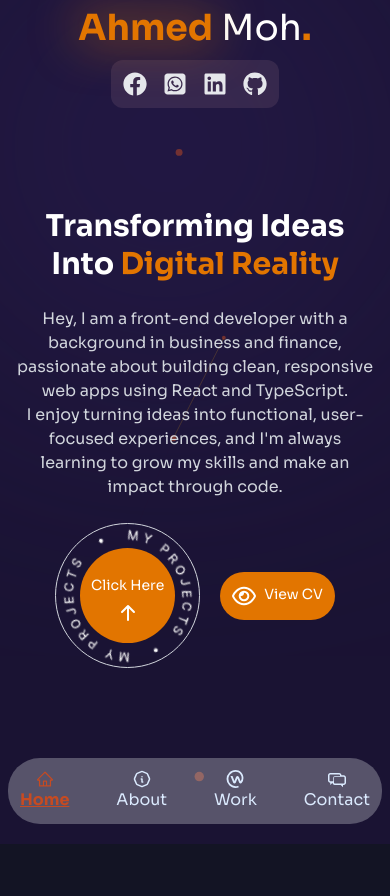
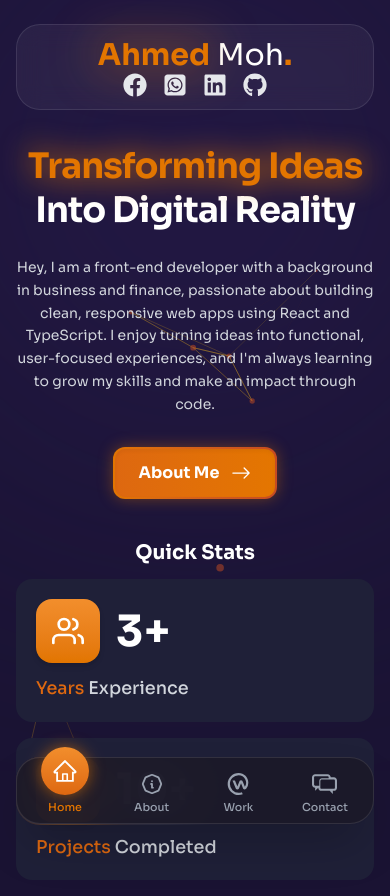
Before and after one commit to AhmedMohO/Ahmed-Portfolio, a Next.js app: page / in a window 390 px wide. Shown: the top 896 px of the page. Before the commit the page ends 844 px from the top, so only its background shows below. Built offline with nearby package versions, Linux system fonts and the light colour scheme.

Commit message:
update ParticlesContainer to enable fullscreen, adjust particle density, enhance Header and NavBar styles, and improve SlideTaps component layout

```diff
--- a/src/components/Curve/index.tsx
+++ b/src/components/Curve/index.tsx
@@ -55,7 +55,7 @@ export default function Curve({ children }: CurveProps) {
 	}, []);
 
 	return (
-		<section className="relative wrapper">
+		<section className="relative wrapper pb-28">
 			<div
 				className={`fixed inset-0 z-20 pointer-events-none transition-opacity duration-0 delay-100 ${
 					dimensions.width == null ? "opacity-100" : "opacity-0"
--- a/src/components/ParticalesContainer.tsx
+++ b/src/components/ParticalesContainer.tsx
@@ -18,7 +18,7 @@ const ParticalesContainer = () => {
 			className="w-full h-full absolute -z-10 translate-z-0"
 			id="tsparticles"
 			options={{
-				fullScreen: { enable: false },
+				fullScreen: { enable: true },
 				background: {
 					color: {
 						value: "",
@@ -55,7 +55,7 @@ const ParticalesContainer = () => {
 						density: {
 							enable: true,
 						},
-						value: 40,
+						value: 80,
 					},
 					opacity: {
 						value: 0.5,
--- a/src/components/UI/Header.tsx
+++ b/src/components/UI/Header.tsx
@@ -6,11 +6,13 @@ import { motion } from "framer-motion";
 
 function Header() {
 	return (
-		<header className="absolute top-0 left-0 right-0 z-10 flex gap-3 max-sm:flex-wrap justify-center sm:justify-between items-center wrapper text-4xl py-2">
+		<header className="absolute top-0 left-0 right-0 z-10 flex justify-center items-center wrapper py-4 pt-6">
 			<motion.div
-				initial={{ y: 20, opacity: 0 }}
+				initial={{ y: -20, opacity: 0 }}
 				animate={{ y: 0, opacity: 1 }}
-				transition={{ delay: 0.76, duration: 0.6 }}>
+				transition={{ delay: 0.76, duration: 0.6 }}
+				className="flex w-full flex-wrap max-[435px]:justify-center justify-between items-center bg-white/5 border border-white/10 backdrop-blur-md px-6 py-3 md:py-4 rounded-3xl">
+				<div className="text-3xl lg:text-4xl">
 					<Link href="/">
 						<strong className="text-[var(--main-color)] drop-shadow-[0_0_25px_var(--main-color)]">
 							Ahmed
@@ -18,12 +20,8 @@ function Header() {
 						Moh
 						<strong className="text-[var(--main-color)]">.</strong>
 					</Link>
-			</motion.div>
-			<motion.div
-				initial={{ y: 20, opacity: 0 }}
-				animate={{ y: 0, opacity: 1 }}
-				transition={{ delay: 0.76, duration: 0.6 }}
-				className="flex bg-red-200/10 p-3 rounded-xl items-center gap-4 text-gray-200">
+				</div>
+				<div className="flex items-center gap-4 text-gray-200">
 					<Magnetic>
 						<a
 							target="_blank"
@@ -56,6 +54,7 @@ function Header() {
 							<FaGithub size={24} />
 						</a>
 					</Magnetic>
+				</div>
 			</motion.div>
 		</header>
 	);
--- a/src/components/UI/NavBar.tsx
+++ b/src/components/UI/NavBar.tsx
@@ -106,39 +106,45 @@ function NavBar() {
 				</motion.div>
 			</motion.div>
 			<motion.div
-				initial={{ y: -30, opacity: 0 }}
+				initial={{ y: 30, opacity: 0 }}
 				animate={{ y: 0, opacity: 1 }}
 				transition={{ delay: 0.76, duration: 0.6 }}
-				className="fixed p-3 mx-2 flex justify-between items-center bottom-5 left-0 right-0 md:hidden bg-gray-200/30 text-blue-100 rounded-4xl z-20">
-				<Link className={`${pathname === "/" ? "active-m" : ""}`} href="/">
-					<div className="grid justify-items-center">
-						<AiOutlineHome className="text-lg lg:text-2xl" />
-						<span className=""> Home</span>
+				className="fixed pb-2 pt-3 px-6 mx-4 flex justify-between items-end bottom-5 left-0 right-0 md:hidden bg-[#1c1a29]/95 border border-white/10 backdrop-blur-xl text-gray-400 rounded-[24px] z-50 shadow-2xl">
+
+				<Link href="/" className="relative flex flex-col items-center w-12">
+					<div className={`transition-all duration-300 flex items-center justify-center ${pathname === "/" ? "w-12 h-12 rounded-full bg-gradient-to-t from-[#de6810] to-[#f28e2c] text-white shadow-[0_0_15px_rgba(226,117,0,0.6)] absolute -top-9 z-10" : "text-[22px] relative"}`}>
+						<AiOutlineHome className={pathname === "/" ? "text-[26px]" : ""} />
 					</div>
+					<span className={`text-[11px] font-medium transition-all duration-300 ${pathname === "/" ? "mt-4 text-[var(--main-color)]" : "mt-1"}`}>
+						Home
+					</span>
 				</Link>
-				<Link
-					className={`${pathname === "/about" ? "active-m" : ""}`}
-					href="/about">
-					<div className="grid justify-items-center">
-						<TbInfoOctagon className="text-lg lg:text-2xl" />
-						<span className=""> About</span>
+
+				<Link href="/about" className="relative flex flex-col items-center w-12">
+					<div className={`transition-all duration-300 flex items-center justify-center ${pathname === "/about" ? "w-12 h-12 rounded-full bg-gradient-to-t from-[#de6810] to-[#f28e2c] text-white shadow-[0_0_15px_rgba(226,117,0,0.6)] absolute -top-9 z-10" : "text-[22px] relative"}`}>
+						<TbInfoOctagon className={pathname === "/about" ? "text-[26px]" : ""} />
 					</div>
+					<span className={`text-[11px] font-medium transition-all duration-300 ${pathname === "/about" ? "mt-4 text-[var(--main-color)]" : "mt-1"}`}>
+						About
+					</span>
 				</Link>
-				<Link
-					className={`${pathname === "/work" ? "active-m" : ""}`}
-					href="/work">
-					<div className="grid justify-items-center">
-						<SiWorkplace className="text-lg lg:text-2xl" />
-						<span className=""> Work</span>
+
+				<Link href="/work" className="relative flex flex-col items-center w-12">
+					<div className={`transition-all duration-300 flex items-center justify-center ${pathname === "/work" ? "w-12 h-12 rounded-full bg-gradient-to-t from-[#de6810] to-[#f28e2c] text-white shadow-[0_0_15px_rgba(226,117,0,0.6)] absolute -top-9 z-10" : "text-[22px] relative"}`}>
+						<SiWorkplace className={pathname === "/work" ? "text-[22px]" : ""} />
 					</div>
+					<span className={`text-[11px] font-medium transition-all duration-300 ${pathname === "/work" ? "mt-4 text-[var(--main-color)]" : "mt-1"}`}>
+						Work
+					</span>
 				</Link>
-				<Link
-					className={`${pathname === "/contact" ? "active-m" : ""}`}
-					href="/contact">
-					<div className="grid justify-items-center">
-						<TiMessages className="text-lg lg:text-2xl" />
-						<span className=""> Contact</span>
+
+				<Link href="/contact" className="relative flex flex-col items-center w-12">
+					<div className={`transition-all duration-300 flex items-center justify-center ${pathname === "/contact" ? "w-12 h-12 rounded-full bg-gradient-to-t from-[#de6810] to-[#f28e2c] text-white shadow-[0_0_15px_rgba(226,117,0,0.6)] absolute -top-9 z-10" : "text-[25px] relative"}`}>
+						<TiMessages className={pathname === "/contact" ? "text-[28px]" : ""} />
 					</div>
+					<span className={`text-[11px] font-medium transition-all duration-300 ${pathname === "/contact" ? "mt-4 text-[var(--main-color)]" : "mt-1"}`}>
+						Contact
+					</span>
 				</Link>
 			</motion.div>
 		</nav>
--- a/src/components/UI/SlideTaps.tsx
+++ b/src/components/UI/SlideTaps.tsx
@@ -20,10 +20,12 @@ export default memo(function SlideTaps() {
 	const activeTabRef = useRef<{
 		left: number;
 		width: number;
-	}>({ left: 0, width: 0 });
+		top: number;
+		height: number;
+	}>({ left: 0, width: 0, top: 0, height: 0 });
 	const [activeTab, setActiveTab] = useState(0);
-	const [position, setPosition] = useState({ width: 0, left: 0 });
-	const [currentPosition, setCurrentPosition] = useState({ width: 0, left: 0 });
+	const [position, setPosition] = useState({ width: 0, left: 0, top: 0, height: 0 });
+	const [currentPosition, setCurrentPosition] = useState({ width: 0, left: 0, top: 0, height: 0 });
 
 	useEffect(() => {
 		prevLeftPositionRef.current = position.left;
@@ -57,12 +59,10 @@ export default memo(function SlideTaps() {
 			initial={{ x: 20, opacity: 0 }}
 			animate={{ x: 0, opacity: 1 }}
 			transition={{ delay: 0.76, duration: 0.6 }}
-			className="min-h-[320px] md:h-[320px] w-full flex flex-col items-center">
+			className="w-full flex flex-col items-start">
 			<ul
 				onMouseLeave={handleResetPosition}
-				className={
-					"flex items-center justify-center relative w-fit rounded-full"
-				}>
+				className="flex items-center relative w-full sm:w-auto mb-4 bg-white/5 rounded-xl overflow-hidden flex-wrap">
 				{aboutData.map((data, index) => (
 					<Tap
 						key={index}
@@ -75,11 +75,8 @@ export default memo(function SlideTaps() {
 				))}
 				<motion.div
 					animate={position}
-					className={`absolute z-0 h-10 w-36 bg-[var(--secondary-color)] ${
-						prevLeftPositionRef.current < position.left
-							? "-skew-x-12"
-							: "skew-x-12"
-					}  self-center transition-transform duration-400`}
+					transition={{ type: "spring", stiffness: 400, damping: 30 }}
+					className="absolute z-0 bg-[#e27500] rounded-lg shadow-[0_0_12px_rgba(226,117,0,0.5)]"
 				/>
 			</ul>
 			<motion.div
@@ -97,7 +94,7 @@ export default memo(function SlideTaps() {
 						},
 					},
 				}}
-				className="py-2 xl:py-6 max-md:pb-22 flex flex-col gap-y-3 xl:gap-y-4 items-center xl:items-start w-full">
+				className="flex flex-col gap-y-3 w-full">
 				<AnimatePresence mode="wait">
 					<motion.div
 						key={activeTab}
@@ -115,11 +112,12 @@ export default memo(function SlideTaps() {
 							},
 						}}
 						className="w-full">
+						<div className="flex flex-col gap-3 w-full h-full max-h-[350px] overflow-y-auto pr-2 custom-scrollbar">
 							{aboutData[activeTab].info.map((item, index) => (
 								<motion.div
 									key={index}
 									variants={{
-									hidden: { opacity: 0, y: -20 },
+										hidden: { opacity: 0, y: -10 },
 										visible: {
 											opacity: 1,
 											y: 0,
@@ -129,13 +127,19 @@ export default memo(function SlideTaps() {
 										duration: 0.3,
 										ease: "easeOut",
 									}}
-								className="flex flex-col flex-wrap justify-between md:flex-row gap-x-2 py-1 items-center w-full border-b text-white/60">
-								<div className="font-light mb-2 md:mb-0">{item.title}</div>
-								<div className="">{item.stage}</div>
+									className="flex flex-col md:flex-row justify-between items-center gap-y-2 py-4 px-6 md:px-5 w-full bg-[#18131e]/70 border border-white/5 group backdrop-blur-sm rounded-[12px] text-gray-300 shadow-lg hover:shadow-[0_0_12px_rgba(226,117,0,0.5)] hover:bg-[#e27500] transition-all duration-300">
+									<div className="font-medium text-white/90 text-center md:text-left max-md:text-[15px]">
+										{item.title}
+									</div>
+									<div className="text-sm text-gray-400 group-hover:text-white whitespace-nowrap">
+										{item.stage}
+									</div>
 									{item.icons && (
 										<div className="flex gap-x-4">
-										{item.icons.map((icon, index) => (
-											<div key={index} className="text-2xl text-white">
+											{item.icons.map((icon, idx) => (
+												<div
+													key={idx}
+													className="text-[26px] text-white/80 hover:text-[var(--main-color)] transition-colors">
 													{icon}
 												</div>
 											))}
@@ -143,6 +147,7 @@ export default memo(function SlideTaps() {
 									)}
 								</motion.div>
 							))}
+						</div>
 					</motion.div>
 				</AnimatePresence>
 			</motion.div>
--- a/src/pages/about/index.tsx
+++ b/src/pages/about/index.tsx
@@ -1,9 +1,18 @@
 import Curve from "@/components/Curve";
-import Button from "@/components/UI/Button";
 import SlideTaps from "@/components/UI/SlideTaps";
 import Head from "next/head";
-import { FaRegEye } from "react-icons/fa6";
+import Image from "next/image";
+import Link from "next/link";
+import { BsArrowRight } from "react-icons/bs";
 import { motion } from "framer-motion";
+import dynamic from "next/dynamic";
+
+const ParticalesContainer = dynamic(
+	() => import("@/components/ParticalesContainer"),
+	{
+		ssr: false,
+	},
+);
 
 export default function About() {
 	return (
@@ -15,34 +24,68 @@ export default function About() {
 				<meta itemProp="name" content="About" />
 			</Head>
 			<Curve>
-				<main className="min-h-[calc(100vh-120px)] flex max-lg:flex-col gap-4 items-center">
+				<main className="min-h-[calc(100vh-120px)] flex flex-col lg:flex-row gap-10 lg:gap-16 items-center lg:items-start relative mt-16 md:mt-20 max-md:pb-28 max-w-7xl mx-auto px-4 md:px-0">
+					<ParticalesContainer />
+					{/* Left Side: Avatar */}
 					<motion.div
 						initial={{ x: -20, opacity: 0 }}
 						animate={{ x: 0, opacity: 1 }}
 						transition={{ delay: 0.76, duration: 0.6 }}
-						className="flex flex-col gap-6 lg:max-w-1/2">
-						<h1 className="text-3xl sm:text-4xl xl:text-5xl font-bold leading-tight md:leading-[1.3] max-lg:text-center">
-							About Me – The
-							<span className="text-[var(--main-color)]"> Journey</span> So Far
-						</h1>{" "}
-						<p className="max-lg:text-center text-gray-300">
-							I’m a front-end developer with 3 years of experience With a
-							background in business and finance, who loves turning ideas into
-							sleek web apps. I bring strategy and creativity to every project.
-							From building e-commerce sites with React and TypeScript to
-							constantly learning what’s next, I’m all about crafting digital
-							experiences that stand out and deliver real value.
-						</p>
-						<Button
-							a
+						className="relative w-full lg:w-[45%] flex justify-center items-center mt-6 lg:mt-0 z-10">
+						<div className="relative w-[300px] h-[300px] md:w-[420px] md:h-[420px]">
+							<Image
+								src="/My_Icon.jpg"
+								alt="Ahmed Moh."
+								fill
+								className="object-contain drop-shadow-[0_0_35px_rgba(226,117,0,0.15)] mix-blend-screen mix-blend-lighten z-10 rounded-full"
+								priority
+							/>
+						</div>
+
+						{/* View CV Ring Button */}
+						<Link
+							href="https://drive.google.com/file/d/1ZAZqy3NFHBXhEcP896ZqfzxdZybyEKcb/view?usp=sharing"
 							target="_blank"
-							classNamePropsTwo="!w-fit max-lg:mx-auto"
-							link="https://drive.google.com/file/d/1ZAZqy3NFHBXhEcP896ZqfzxdZybyEKcb/view?usp=sharing">
-							<FaRegEye className="text-2xl mr-2" />
-							View CV
-						</Button>
+							className="absolute -bottom-8 md:-bottom-15 flex flex-col justify-center items-center text-[15px] font-bold w-[115px] h-[115px] rounded-full border-[1.5px] border-[#d97c55]/80 bg-[#1c1314]/70 backdrop-blur-md hover:bg-[#d97c55]/20 hover:scale-105 transition-all duration-300 group z-20 text-gray-100 shadow-[0_4px_30px_rgba(0,0,0,0.1)]">
+							<span className="leading-tight">View</span>
+							<span className="leading-tight">CV</span>
+							<BsArrowRight className="text-2xl mt-1 group-hover:translate-x-1 text-white transition-transform duration-300" />
+						</Link>
 					</motion.div>
-					<SlideTaps />
+
+					{/* Right Side: Text & Tabs */}
+					<motion.div
+						initial={{ x: 20, opacity: 0 }}
+						animate={{ x: 0, opacity: 1 }}
+						transition={{ delay: 0.8, duration: 0.6 }}
+						className="flex flex-col gap-6 w-full lg:w-[55%] z-10">
+						<h1 className="text-3xl sm:text-4xl xl:text-5xl font-bold leading-tight max-lg:text-center text-white tracking-tight">
+							About Me – The{" "}
+							<span className="text-[#e27500] drop-shadow-[0_0_10px_rgba(226,117,0,0.4)]">
+								Journey
+							</span>
+							<br />
+							So Far
+						</h1>
+						<div className="text-gray-300 text-sm md:text-[15px] leading-relaxed flex flex-col gap-5 max-lg:text-center md:max-w-[90%]">
+							<p>
+								From analyzing financial models to crafting immersive digital
+								experiences, my journey to front-end development has been driven
+								by a passion for problem-solving and creativity.
+							</p>
+							<p>
+								With a background in business and finance, I bring a strategic
+								approach to building clean, responsive web applications. I
+								leverage React, TypeScript, and modern frameworks to turn
+								complex ideas into user-focused solutions.
+							</p>
+						</div>
+
+						{/* Render Tabs */}
+						<div className="w-full mt-4 md:max-w-[95%]">
+							<SlideTaps />
+						</div>
+					</motion.div>
 				</main>
 			</Curve>
 		</>
--- a/src/pages/index.tsx
+++ b/src/pages/index.tsx
@@ -2,17 +2,17 @@ import Head from "next/head";
 import Curve from "@/components/Curve";
 import Link from "next/link";
 import Image from "next/image";
-import { HiArrowUp } from "react-icons/hi";
-import { FaRegEye } from "react-icons/fa6";
 import Button from "@/components/UI/Button";
 import { motion } from "framer-motion";
 import dynamic from "next/dynamic";
+import { BsArrowRight } from "react-icons/bs";
+import { FaUser, FaFolder } from "react-icons/fa";
 
 const ParticalesContainer = dynamic(
 	() => import("@/components/ParticalesContainer"),
 	{
 		ssr: false,
-	}
+	},
 );
 
 const projects = [
@@ -43,59 +43,17 @@ export default function Home() {
 				<meta itemProp="name" content="Home" />
 			</Head>
 			<Curve>
-				<main className="min-h-[calc(100vh-120px)] flex max-lg:flex-col gap-4 justify-center items-center">
+				<main className="min-h-[calc(100vh-120px)] flex flex-col md:flex-row gap-10 lg:gap-20 justify-center items-center relative">
 					<ParticalesContainer />
+
+					{/* Left Side: Gallery and Quick Stats */}
+					<div className="order-2 md:order-1 w-full md:w-[45%] flex flex-col justify-between h-full relative z-10 gap-8">
 						<motion.div
 							initial={{ x: -20, opacity: 0 }}
 							animate={{ x: 0, opacity: 1 }}
 							transition={{ delay: 0.76, duration: 0.6 }}
-						className="flex flex-col gap-6 lg:max-w-1/2 ">
-						<h1 className="text-3xl sm:text-4xl xl:text-5xl font-bold leading-tight md:leading-[1.3] max-lg:text-center">
-							Transforming Ideas Into
-							<span className="text-[var(--main-color)]"> Digital Reality</span>
-						</h1>
-						<p className="max-lg:text-center text-gray-300">
-							Hey, I am a front-end developer with a background in business and
-							finance, passionate about building clean, responsive web apps
-							using React and TypeScript. <br /> I enjoy turning ideas into
-							functional, user-focused experiences, and I&apos;m always learning
-							to grow my skills and make an impact through code.
-						</p>
-						<div className="mx-auto lg:ms-0 max-sm:pb-22">
-							<div className="flex items-center gap-5">
-								<Link
-									href="/work"
-									className="relative w-[145px] h-[145px] p-2 flex justify-center items-center bg-cover bg-center bg-no-repeat group border border-gray-300 rounded-full">
-									<Image
-										src={"/rounded-text.png"}
-										width={127}
-										height={133}
-										alt="My projects"
-										priority
-										className="slow-spin w-full h-full"
-									/>
-									<div className="absolute text-sm flex flex-col items-center justify-center bg-[var(--main-color)] w-2/3 h-2/3 rounded-full group-hover:bg-[var(--secondary-color)] transition-all duration-300">
-										Click Here
-										<HiArrowUp className="text-xl translate-y-2 group-hover:translate-y-0 transition-all duration-300" />
-									</div>
-								</Link>
-								<Button
-									a
-									target="_blank"
-									classNameProps="max-sm:text-sm"
-									link="https://drive.google.com/file/d/1ZAZqy3NFHBXhEcP896ZqfzxdZybyEKcb/view?usp=sharing">
-									<FaRegEye className="text-2xl mr-2" />
-									View CV
-								</Button>
-							</div>
-						</div>
-					</motion.div>
-					<motion.div
-						initial={{ x: 20, opacity: 0 }}
-						animate={{ x: 0, opacity: 1 }}
-						transition={{ delay: 0.76, duration: 0.6 }}
-						className="bg-red-200/10 rounded-2xl w-full md:min-w-lg p-4 hidden md:block">
-						<h1 className="text-center text-[var(--main-color)] mb-2 text-3xl font-bold">
+							className="bg-white/5 backdrop-blur-md border border-white/5 rounded-3xl w-full p-5 hidden md:block">
+							<h1 className="text-center text-white mb-4 text-xl font-medium tracking-wide">
 								Professional & Friendly
 							</h1>
 							<div className="grid grid-cols-2 gap-4">
@@ -103,15 +61,107 @@ export default function Home() {
 									<Image
 										key={project.name}
 										src={`${project.link}`}
-									width={640}
-									height={360}
+										width={320}
+										height={180}
 										priority
 										alt={`${project.name}`}
-									className="rounded-xl w-full h-full object-cover"
+										className="rounded-xl w-full h-full object-cover shadow-lg border border-white/10 opacity-80 hover:opacity-100 transition-opacity duration-300"
 									/>
 								))}
 							</div>
 						</motion.div>
+
+						<motion.div
+							initial={{ y: 20, opacity: 0 }}
+							animate={{ y: 0, opacity: 1 }}
+							transition={{ delay: 0.8, duration: 0.6 }}
+							className="relative w-full">
+							<h3 className="text-xl font-bold mb-3 text-white max-md:text-center">
+								Quick Stats
+							</h3>
+							<div className="flex gap-4 max-sm:flex-col">
+								{/* Quick Stat 1 */}
+								<div className="bg-[#1f2038] rounded-[1rem] p-5 flex-1 flex flex-col gap-3">
+									<div className="flex items-center gap-4">
+										<div className="bg-[var(--main-color)] bg-gradient-to-b from-[#f28e2c] to-[var(--main-color)] p-3 rounded-2xl w-16 h-16 flex items-center justify-center text-white shadow-md">
+											<svg stroke="currentColor" fill="none" strokeWidth="2" viewBox="0 0 24 24" strokeLinecap="round" strokeLinejoin="round" height="32" width="32" xmlns="http://www.w3.org/2000/svg"><path d="M17 21v-2a4 4 0 0 0-4-4H5a4 4 0 0 0-4 4v2"></path><circle cx="9" cy="7" r="4"></circle><path d="M23 21v-2a4 4 0 0 0-3-3.87"></path><path d="M16 3.13a4 4 0 0 1 0 7.75"></path></svg>
+										</div>
+										<div className="text-[2.7rem] leading-none font-bold text-white tracking-wide">
+											3+
+										</div>
+									</div>
+									<div className="text-[1.1rem] text-gray-300 font-medium">
+										<span className="text-[#de6810]">Years</span>{" "}
+										Experience
+									</div>
+								</div>
+
+								{/* Quick Stat 2 */}
+								<div className="bg-[#1f2038] rounded-[1rem] p-5 flex-1 flex flex-col gap-3">
+									<div className="flex items-center gap-4">
+										<div className="bg-[var(--main-color)] bg-gradient-to-b from-[#f28e2c] to-[var(--main-color)] p-3 rounded-2xl w-16 h-16 flex items-center justify-center text-white shadow-md">
+											<svg stroke="currentColor" fill="none" strokeWidth="2" viewBox="0 0 24 24" strokeLinecap="round" strokeLinejoin="round" height="32" width="32" xmlns="http://www.w3.org/2000/svg"><path d="M22 19a2 2 0 0 1-2 2H4a2 2 0 0 1-2-2V5a2 2 0 0 1 2-2h5l2 3h9a2 2 0 0 1 2 2z"></path><polygon points="11 12 11 18 16 15 11 12"></polygon></svg>
+										</div>
+										<div className="text-[2.7rem] leading-none font-bold text-white tracking-wide">
+											10+
+										</div>
+									</div>
+									<div className="text-[1.1rem] text-gray-300 font-medium">
+										<span className="text-[#de6810]">Projects</span>{" "}
+										Completed
+									</div>
+								</div>
+							</div>
+
+							{/* Circular My Projects Button */}
+							<Link
+								href="/work"
+								className="hidden xl:flex flex-col justify-center items-center text-[15px] font-bold absolute -top-16 -right-10 w-[115px] h-[115px] rounded-full border-[1.5px] border-[#d97c55]/80 bg-[#1c1314]/60 backdrop-blur-sm hover:bg-[#d97c55]/20 hover:scale-105 transition-all duration-300 group z-20 text-gray-100 shadow-[0_4px_30px_rgba(0,0,0,0.1)]">
+								<span className="leading-tight">My</span>
+								<span className="leading-tight">Projects</span>
+								<BsArrowRight className="text-2xl mt-1 group-hover:translate-x-1 text-white transition-transform duration-300" />
+							</Link>
+						</motion.div>
+					</div>
+
+					{/* Right Side: Text & CTA */}
+					<div className="order-1 md:order-2 w-full md:w-[55%] flex flex-col gap-6 relative z-10 md:items-start text-center md:text-left pt-6 md:pt-0">
+						<motion.h1
+							initial={{ x: 20, opacity: 0 }}
+							animate={{ x: 0, opacity: 1 }}
+							transition={{ delay: 0.76, duration: 0.6 }}
+							className="text-[2.2rem] sm:text-5xl lg:text-[4rem] font-bold leading-tight lg:leading-[1.1] tracking-tight">
+							<span className="text-[var(--main-color)] block drop-shadow-[0_0_15px_var(--main-color)]">
+								Transforming Ideas
+							</span>
+							Into Digital Reality
+						</motion.h1>
+						<motion.p
+							initial={{ x: 20, opacity: 0 }}
+							animate={{ x: 0, opacity: 1 }}
+							transition={{ delay: 0.8, duration: 0.6 }}
+							className="text-gray-300 text-sm md:text-base lg:text-lg max-w-xl mx-auto md:mx-0 leading-relaxed">
+							Hey, I am a front-end developer with a background in business and
+							finance, passionate about building clean, responsive web apps
+							using React and TypeScript. I enjoy turning ideas into functional,
+							user-focused experiences, and I&apos;m always learning to grow my
+							skills and make an impact through code.
+						</motion.p>
+						<motion.div
+							initial={{ y: 20, opacity: 0 }}
+							animate={{ y: 0, opacity: 1 }}
+							transition={{ delay: 0.84, duration: 0.6 }}
+							className="w-full md:w-fit flex justify-center mt-2 group">
+							<Button
+								li
+								link="/about"
+								classNamePropsTwo="!w-fit !h-fit !rounded-xl !overflow-visible p-[2px] bg-gradient-to-r from-[var(--main-color)] to-[var(--secondary-color)] shadow-[0_0_15px_rgba(226,117,0,0.4)] group-hover:shadow-[0_0_25px_rgba(226,117,0,0.6)] transition-all duration-300"
+								classNameProps="bg-gradient-to-r from-[#de6810] to-[#e47600] !px-6 !py-3 !rounded-[10px] sm:text-lg font-bold gap-3 text-white justify-center items-center shadow-inner">
+								About Me{" "}
+								<BsArrowRight className="text-xl group-hover:translate-x-1 transition-transform duration-300" />
+							</Button>
+						</motion.div>
+					</div>
 				</main>
 			</Curve>
 		</>
```
Also changed, not shown: src/components/UI/Tap.tsx (+11 -10 lines). Lines whose indentation alone changed are shown as unchanged.
